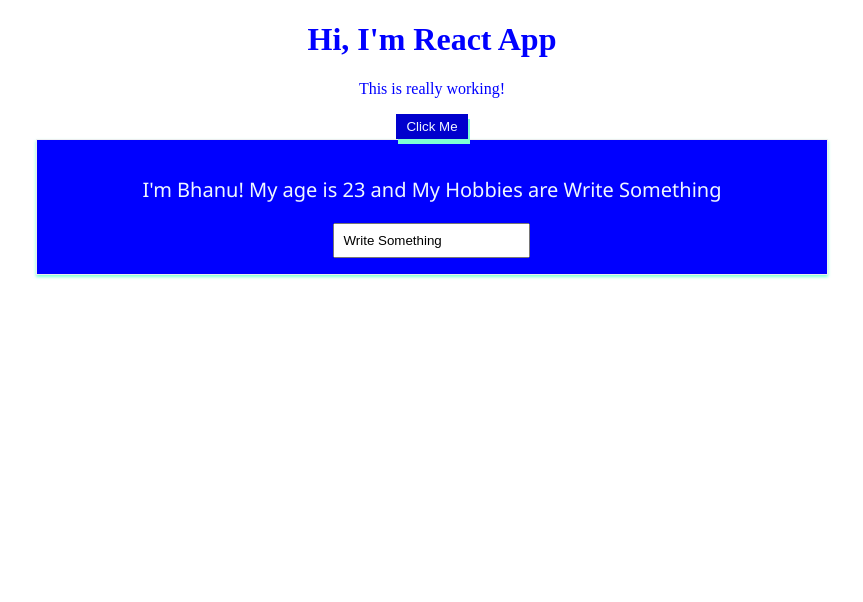
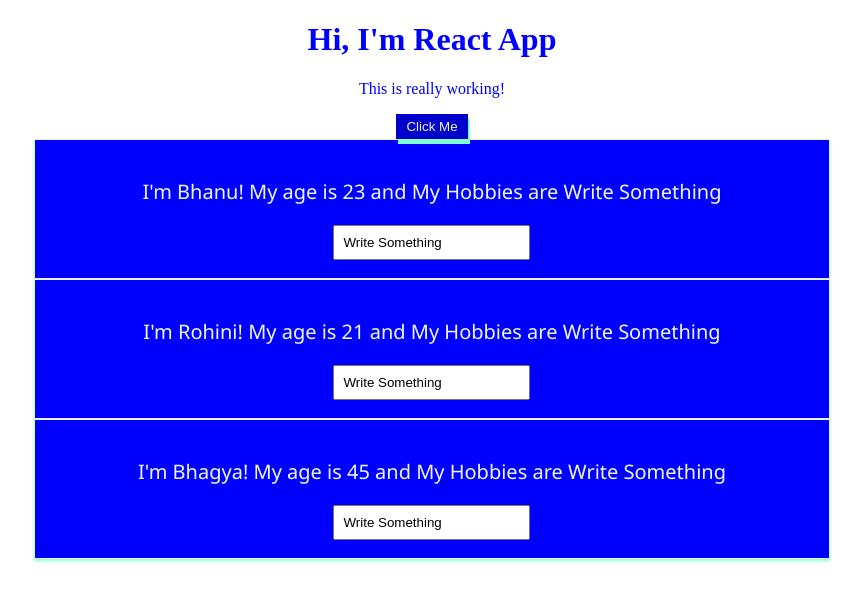
Before and after one commit to bhanuprakash-vangari/react-practice-app, a React (Create React App) app in the folder react-complete-guide/: page / in a window 1280 px wide. Both pictures are taken after a click on the button "Click Me". Shown: the top 602 px of the page, without its empty margins (208-1071 px from the left). Built offline with nearby package versions, Linux system fonts and the light colour scheme; the HTML template or start-up script is replaced by a standard one.

Commit message:
Fexible Lists

```diff
--- a/react-complete-guide/src/App.js
+++ b/react-complete-guide/src/App.js
@@ -4,39 +4,48 @@ import Person from "./Person/Person"
 
 class App extends Component {
   state = {
-    persons: [{ name: "Bhanu", age: 23, hobbies: "Write Something" }],
+    persons: [
+      { id: "15VE1A05C7", name: "Bhanu", age: 23, hobbies: "Write Something" },
+      { id: "15VE1A0587", name: "Rohini", age: 21, hobbies: "Write Something" },
+      { id: "15VE1A05C9", name: "Bhagya", age: 45, hobbies: "Write Something" },
+    ],
     showPerson: false,
   };
-  switchNameHandler = () => {
-    this.setState({
-      persons: [{ name: "Bhanu Prakash", age: 23, hobbies: "Write Something" }],
+  nameChangeHandler = (event,id) => {
+    const personIndex = this.state.persons.findIndex(p => {
+      return p.id === id
     })
-  }
-  nameChangeHandler = (event) => {
-    this.setState({
-      persons: [
-        { name: "Bhanu Prakash", age: 23, hobbies: event.target.value },
-      ],
-    })
-  }
+    const person = {
+      ...this.state.persons[personIndex]
+    }
+    person.hobbies = event.target.value
+
+    const persons = [...this.state.persons]
+    persons[personIndex] = person
+    this.setState({persons: persons});
+  };
   togglePersonHandler = () => {
-    const showStatus = this.state.showPerson
-    this.setState({ showPerson: !showStatus })
-  }
+    const showStatus = this.state.showPerson;
+    this.setState({ showPerson: !showStatus });
+  };
   render() {
     let persons = null;
     if (this.state.showPerson) {
       persons = (
         <div>
-          {this.state.persons.map(person => {
-            return <Person
-                    name={person.name}
-                    age={person.age}
-                    hobbies={person.hobbies}
-                    changed={this.nameChangeHandler} />
+          {this.state.persons.map((person,index) => {
+            return (
+              <Person
+                name={person.name}
+                age={person.age}
+                hobbies={person.hobbies}
+                changed={(event) => this.nameChangeHandler(event,person.id)}
+                key={person.id}
+              />
+            );
           })}
         </div>
-      )
+      );
     }
     return (
       <div className="App">
@@ -45,7 +54,7 @@ class App extends Component {
         <button onClick={this.togglePersonHandler}>Click Me</button>
         {persons}
       </div>
-    )
+    );
   }
 }
 
--- a/react-complete-guide/src/Person/Person.css
+++ b/react-complete-guide/src/Person/Person.css
@@ -1,9 +1,9 @@
 .Person {
   width: 60%;
-  margin: auto;
+  margin: auto ;
   border: 1px solid #eeeeee;
   box-shadow: 0 2px 3px aquamarine;
-  padding: 16px;
+  padding: 18px;
   text-align: center;
   font-family: "Segoe UI", Tahoma, Geneva, Verdana, sans-serif;
   font-size: 20px;
```
